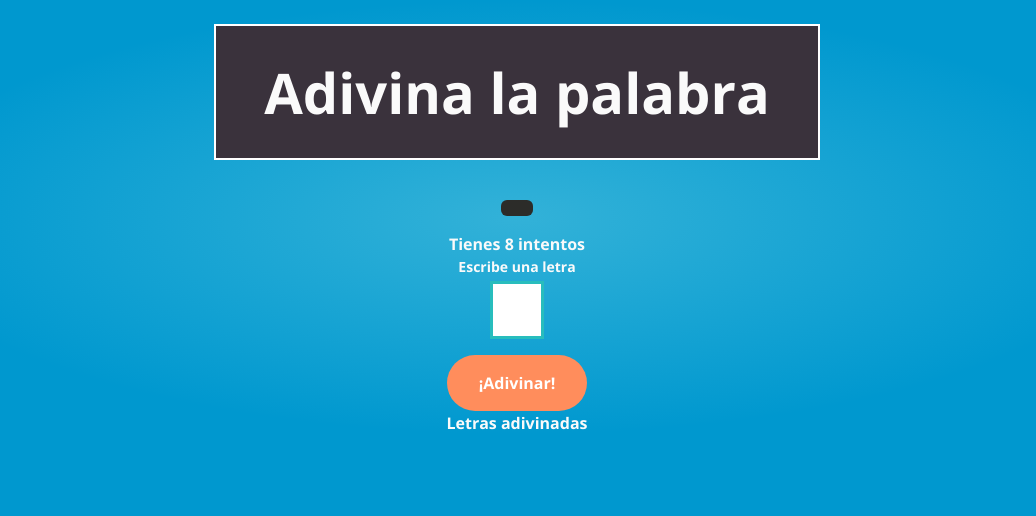
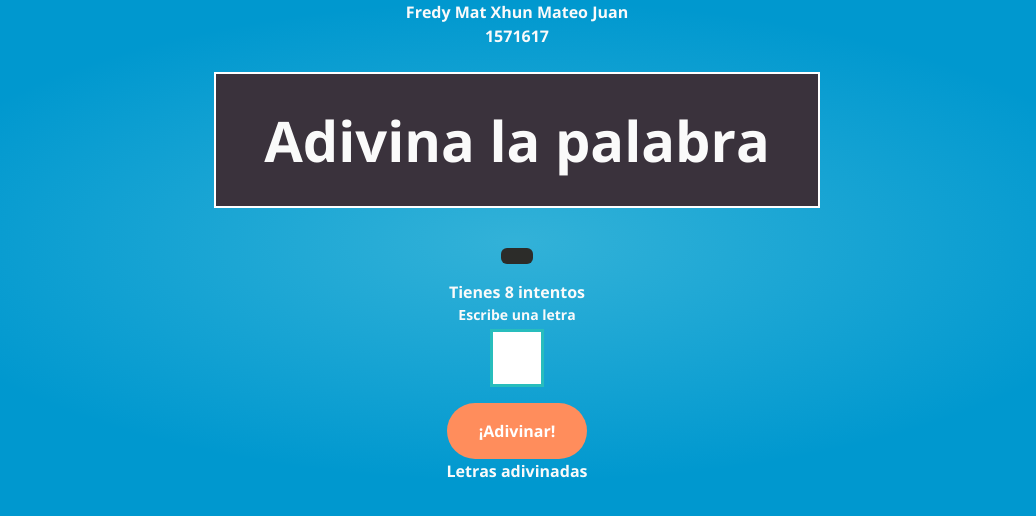
Before and after one commit to url-classes/parcial-2-Fredy720, a website built with Vite: page index.html in a window 1280 px wide. Shown: the whole page, without its empty margins (123-1159 px from the left). Built offline with nearby package versions, Linux system fonts and the light colour scheme; no server answers; a web font is replaced by a local one.

Commit message:
Inciso 7

```diff
--- a/index.html
+++ b/index.html
@@ -12,6 +12,8 @@
   </head>
   <body>
     <div class="container">
+      <p>Fredy Mat Xhun Mateo Juan</p>
+      <p>1571617</p>
       <h1>
         Adivina la palabra
       </h1>
```
